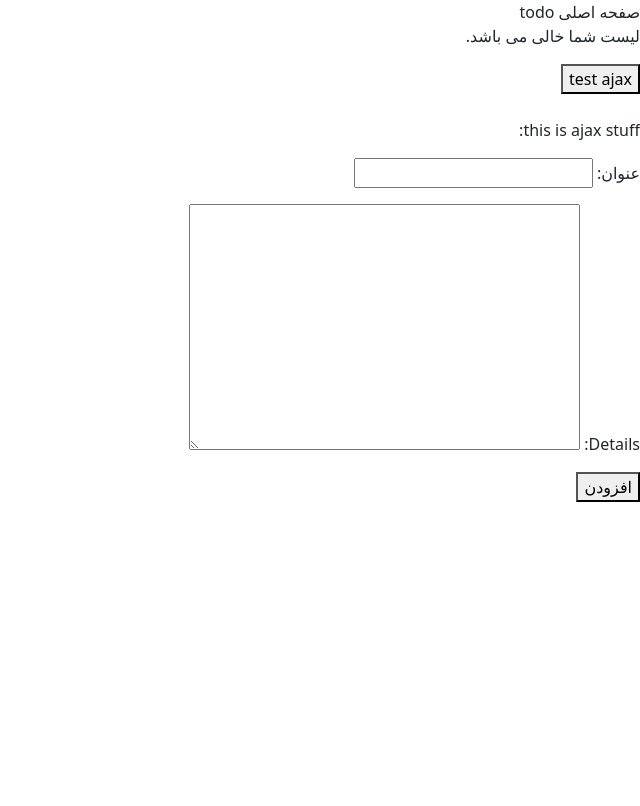
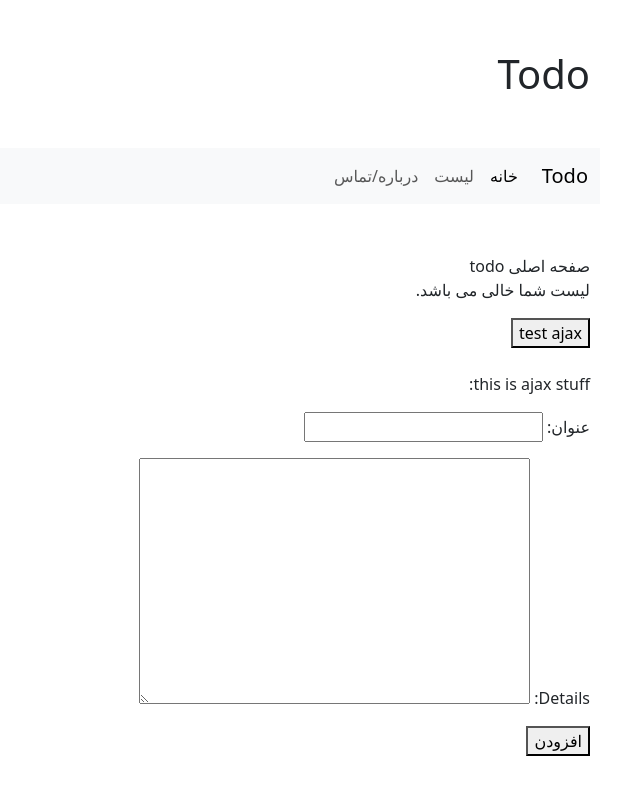
Before and after one commit to ark948/django-todo, a Django app: page /todo/ in a window 1280 px wide. Shown: the whole page, without its empty margins (640-1280 px from the left). Before the commit the page ends 502 px from the top, so only its background shows below. Run offline with Django 5.2, Linux system fonts and the light colour scheme; the visitor is signed in with stand-in values (Sample User, id 1); data that the repository does not hold is empty; some libraries are stand-ins or nearby versions.

Commit message:
updated base template and base.css

```diff
--- a/NOTE.txt
+++ b/NOTE.txt
@@ -205,4 +205,5 @@ not running migratinos until a custom user model is created
     11.5 adding the ajax code to template todo index
     (error: $ is not defined in todo index page)
     - error solved by moving jquery codes to its own block in templates (committing)
-    NOTE: so jquery ajax responses must be JsonResponse
+    NOTE: so jquery ajax responses must be JsonResponse (stil not fully sure)
+    - updating base template a bit
--- a/static/css/base.css
+++ b/static/css/base.css
@@ -1,3 +1,11 @@
-h1 {
-    color: red;
+main {
+    margin: 50px;
 }
+
+header {
+    margin: 50px;
+}
+
+nav {
+    margin: 20px;
+}
--- a/templates/_base.html
+++ b/templates/_base.html
@@ -1,6 +1,7 @@
 {% load static %}
 <!DOCTYPE html>
 <html lang="fa" dir="rtl">
+
 <head>
     <meta charset="UTF-8">
     <meta name="viewport" content="width=device-width, initial-scale=1.0">
@@ -11,19 +12,54 @@
     <link rel="stylesheet" href="{% static 'bootstrap/css/bootstrap.rtl.min.css' %}">
     <link rel="stylesheet" href="{% static 'css/base.css' %}">
 </head>
+
 <body>
     <script src="{% static 'bootstrap/js/bootstrap.bundle.min.js' %}"></script>
     <script src="{% static 'htmx.min.js' %}"></script>
     <script src="{% static 'js/jquery-3.7.1.js' %}"></script>
     <script src="{% static 'js/base.js' %}"></script>
     <script>
-        $(document).ready(function() {
+        $(document).ready(function () {
             console.log("JQuery loaded successfully");
         });
     </script>
-    {% block content %}
-    {% endblock content %}
+    <section>
+        <header>
+            <h1>Todo</h1>
+        </header>
+    </section>
+    <nav class="main-nav">
+        <nav class="navbar navbar-expand-lg bg-light">
+            <div class="container-fluid">
+                <a class="navbar-brand" href="#">Todo</a>
+                <button class="navbar-toggler" type="button" data-bs-toggle="collapse" data-bs-target="#navbarText"
+                    aria-controls="navbarText" aria-expanded="false" aria-label="Toggle navigation">
+                    <span class="navbar-toggler-icon"></span>
+                </button>
+                <div class="collapse navbar-collapse" id="navbarText">
+                    <ul class="navbar-nav me-auto mb-2 mb-lg-0">
+                        <li class="nav-item">
+                            <a class="nav-link active" aria-current="page" href="#">خانه</a>
+                        </li>
+                        <li class="nav-item">
+                            <a class="nav-link" href="#">لیست</a>
+                        </li>
+                        <li class="nav-item">
+                            <a class="nav-link" href="#">درباره/تماس</a>
+                        </li>
+                    </ul>
+                </div>
+            </div>
+        </nav>
+    </nav>
+    <main>
+        {% block content %}
+        {% endblock content %}
+    </main>
+    <footer>
+    </footer>
     {% block jquery %}
     {% endblock jquery %}
 </body>
+
 </html>
--- a/todo/views.py
+++ b/todo/views.py
@@ -63,3 +63,10 @@ def get_tasks(request):
     # todays_tasks = Task.objects.filter(owner__pk=request.user.pk).order_by("created")
     # return JsonResponse({'todos': list(todays_tasks.values())})
     return JsonResponse(data, safe=False)
+
+def test_request_type(request):
+    if request.is_ajax():
+        data = {"message": "YES AJAX"}
+    else:
+        data = {"message": "NOT AJAX"}
+    return JsonResponse(data=data)
```
